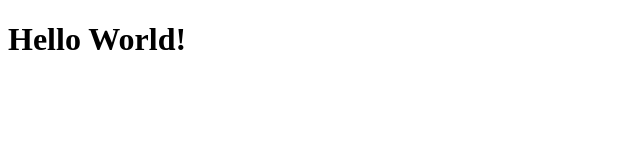
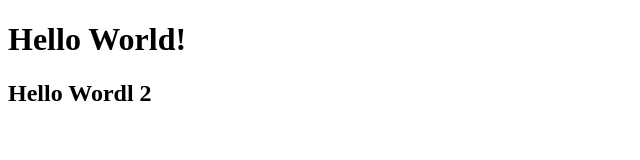
Before and after one commit to MikeD-Wil/SeptHelloWorld, a plain HTML site: page index.html in a window 1280 px wide. Shown: the whole page, without its empty margins (0-640 px from the left). Drawn offline with Linux system fonts and the light colour scheme.

Commit message:
push something

```diff
--- a/index.html
+++ b/index.html
@@ -8,5 +8,7 @@
 </head>
 <body>
     <h1>Hello World!</h1>
+    <h2>Hello Wordl 2</h2>
+
 </body>
 </html>
```
